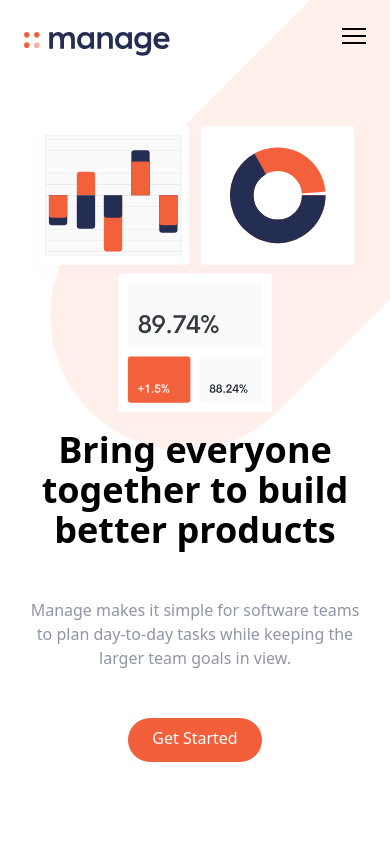
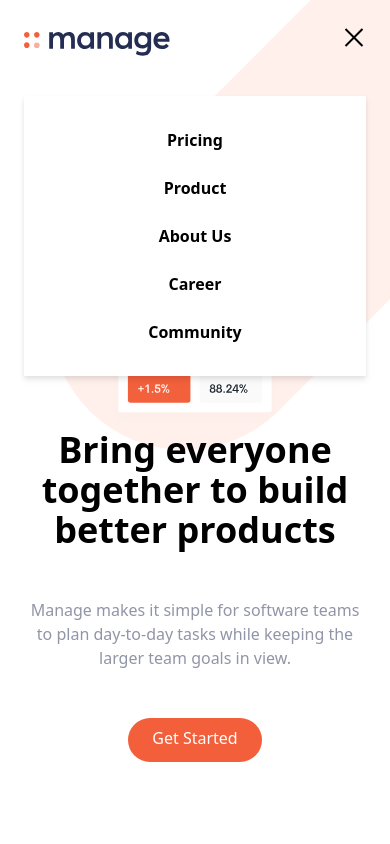
Before and after one commit to mikenjuki/Manage-FEM, a website: page index.html in a window 390 px wide. Both pictures are taken after a click on the button 354 px from the left and 40 px from the top of the page. Shown: the top 844 px of the page. Drawn offline with nearby package versions, Linux system fonts and the light colour scheme; files that its build step writes are made by us from their sources.

Commit message:
Added JS for the Hamburger menu

```diff
--- /dev/null
+++ b/Js/script.js
@@ -0,0 +1,8 @@
+const btn = document.getElementById("menu-btn");
+const nav = document.getElementById("menu");
+
+btn.addEventListener("click", () => {
+  btn.classList.toggle("open");
+  nav.classList.toggle("flex")
+  nav.classList.toggle("hidden")
+});
--- a/index.html
+++ b/index.html
@@ -5,6 +5,7 @@
     <meta http-equiv="X-UA-Compatible" content="IE=edge" />
     <meta name="viewport" content="width=device-width, initial-scale=1.0" />
     <link rel="stylesheet" href="css/main.css" />
+    <script src="./Js/script.js" defer></script>
     <title>3C Landing Page</title>
   </head>
   <body>
@@ -44,7 +45,7 @@
         <div class="md:hidden">
           <div
             id="menu"
-            class="absolute flex flex-col items-center self-end hidden py-8 mt-10 space-y-6 font-bold bg-white sm:w-auto sm:self-center left-6 right-6 drop-shadow-md"
+            class="absolute flex-col items-center self-end hidden py-8 mt-10 space-y-6 font-bold bg-white sm:w-auto sm:self-center left-6 right-6 drop-shadow-md"
           >
             <a href="#">Pricing</a>
             <a href="#">Product</a>
```
